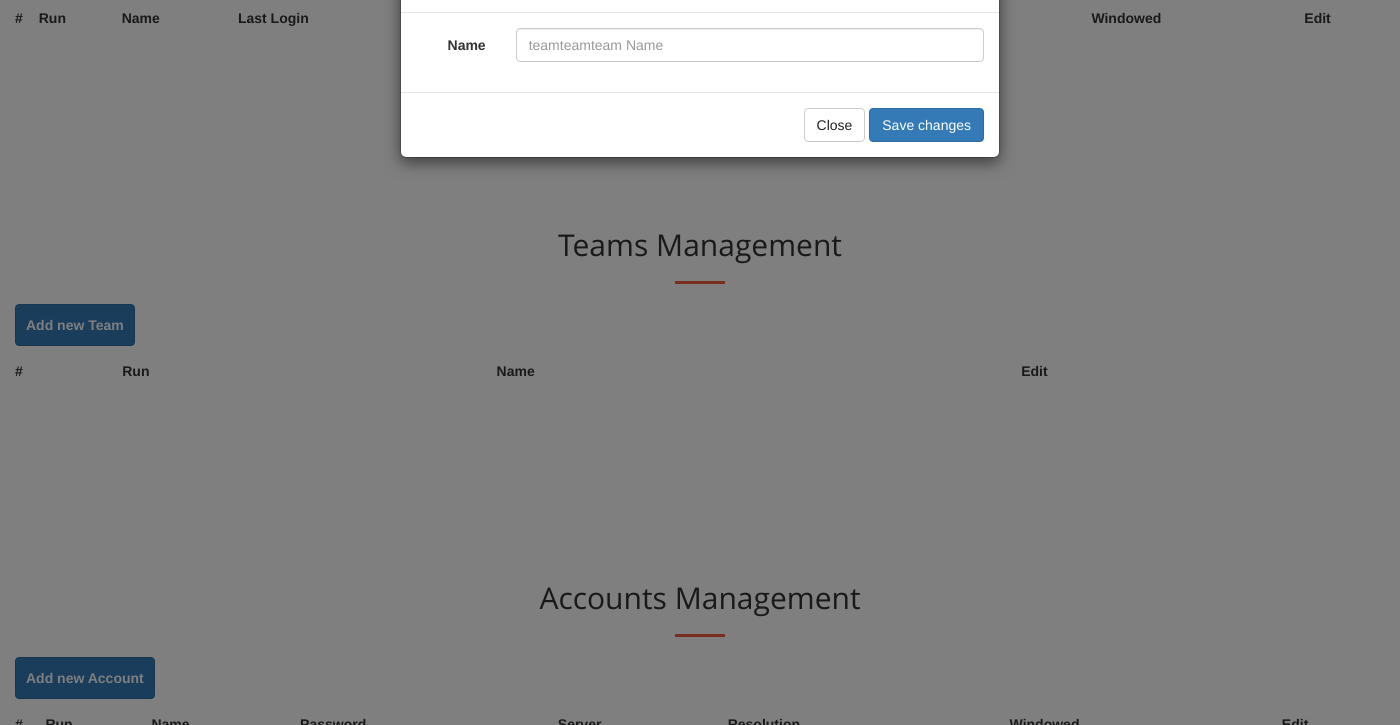
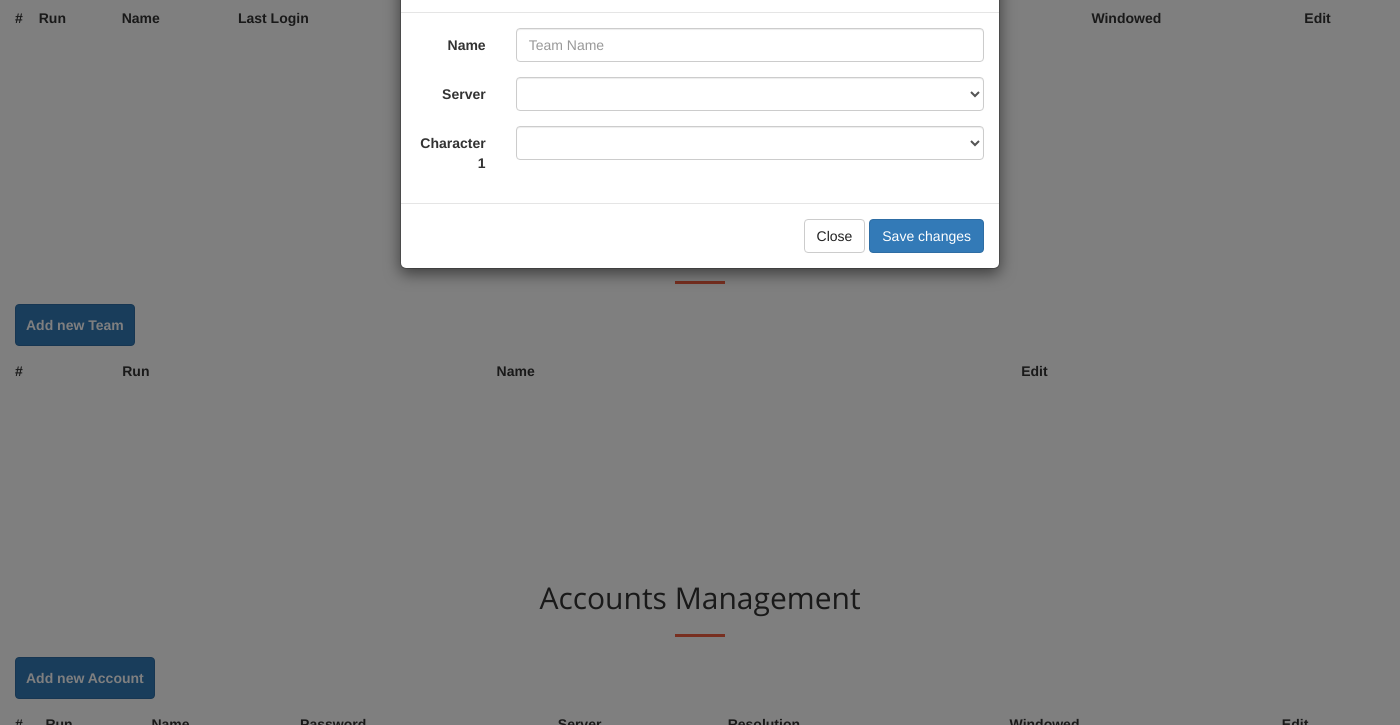
Before and after one commit to simon387/daocstarter, an Electron app: page html/views/main.html in a window 1400 px wide. Both pictures are taken after a click on the button "Add new Team". Shown: the part 1025-1750 px from the top of the page. Drawn offline with nearby package versions, Linux system fonts and the light colour scheme; files that its build step writes are made by us from their sources; no server answers; a web font is replaced by a local one.

Commit message:
switch pc, test layout teams

```diff
--- a/html/views/main.html
+++ b/html/views/main.html
@@ -254,7 +254,7 @@
 					<hr class='primary'><!--light =bianca-->
 				</div>
 			</div>
-			<button type='button' class='btnX btn-primary btn-sm btn-crea-a-dx sr-button' data-toggle='modal' data-target='#add-team-modal'><b>Add new Team</b></button>
+			<button type='button' class='btnX btn-primary btn-sm btn-crea-a-dx sr-button' data-toggle='modal' data-target='#add-team-modal' onclick='refreshTeamModalCombos()'><b>Add new Team</b></button>
 			<div class='row'>
 				<div class='col-md-12 marginT20'>
 					<div class='table-responsive demo-x content'>
@@ -275,7 +275,7 @@
 				</div>
 			</div>
 		</div>
-		<div class='modal fade' id='edit-team-modal' tabindex='-1' role='dialog' aria-labelledby='edit-team-modal-label'>
+		<!--div class='modal fade' id='edit-team-modal' tabindex='-1' role='dialog' aria-labelledby='edit-team-modal-label'>
 			<div class='modal-dialog' role='document'>
 				<div class='modal-content'>
 					<form class='form-horizontal' id='edit-team-form'>
@@ -300,7 +300,7 @@
 					</form>
 				</div>
 			</div>
-		</div>
+		</div-->
 		<div class='modal fade' id='add-team-modal' tabindex='-1' role='dialog' aria-labelledby='add-team-modal-label'>
 			<div class='modal-dialog' role='document'>
 				<div class='modal-content'>
@@ -313,10 +313,23 @@
 							<div class='form-group'>
 								<label for='add-team-name' class='col-sm-2 control-label'>Name</label>
 								<div class='col-sm-10'>
-									<input type='text' class='form-control' id='add-team-name' name='team-name' placeholder='teamteamteam Name' required>
+									<input type='text' class='form-control' id='add-team-name' name='team-name' placeholder='Team Name' required>
 								</div>
 							</div>
 
+							<div class='form-group'>
+								<label for='add-team-servers' class='col-sm-2 control-label'>Server</label>
+								<div class='col-sm-10'>
+									<select class='form-control team-servers-dropdown' id='add-team-servers' name='team-server'></select>
+								</div>
+							</div>
+
+							<div class='form-group'>
+								<label for='add-team-characters' class='col-sm-2 control-label'>Character 1</label>
+								<div class='col-sm-10'>
+									<select class='form-control team-characters-dropdown' id='add-team-characters' name='team-characters'></select>
+								</div>
+							</div>
 
 						</div>
 						<div class='modal-footer'>
@@ -552,6 +565,7 @@
 	<script src='../../js/fe-script/main.js'></script>
 	<script src='../../js/fe-script/account.js'></script>
 	<script src='../../js/fe-script/character.js'></script>
+	<script src='../../js/fe-script/team.js'></script>
 	<script src='../../js/fe-script/setting.js'></script>
 	<!-- Bootstrap Core JavaScript -->
 	<script src='../../vendor/bootstrap/js/bootstrap.min.js'></script>
--- a/js/fe-script/team.js
+++ b/js/fe-script/team.js
@@ -1 +1,6 @@
 'use strict';
+
+function refreshTeamModalCombos() {
+	//refreshComboByFetchAndSelector('?getAllResolutions', '.account-resolution-dropdown', '');
+	refreshComboByFetchAndSelector('?getAllServersNames', '.team-servers-dropdown', '');
+}
```
